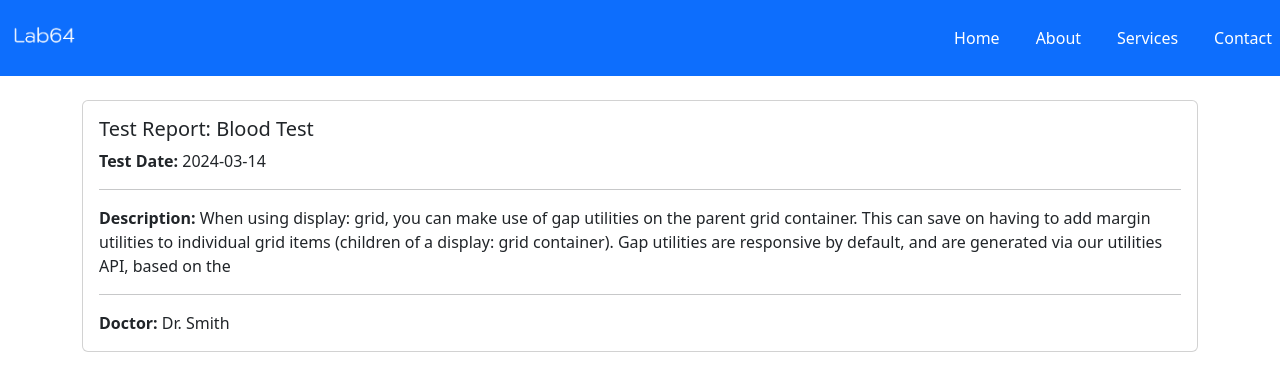
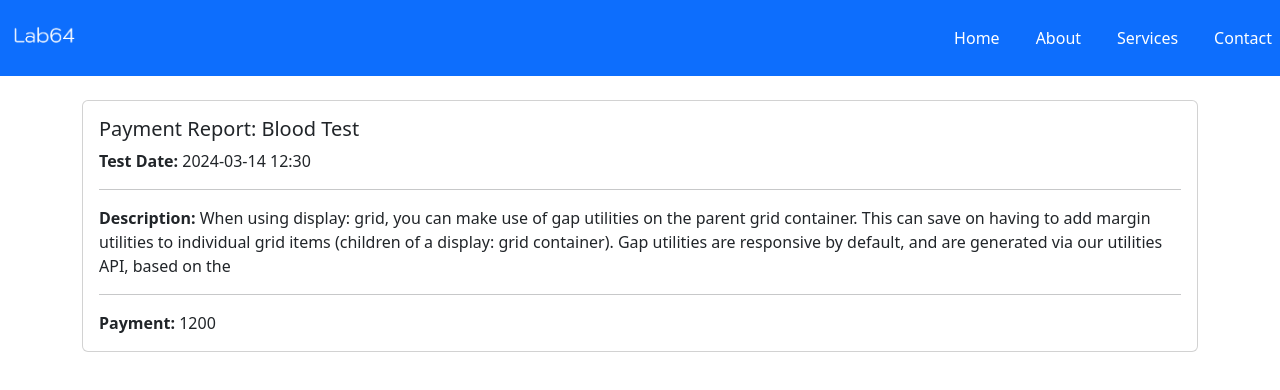
Before and after one commit to Vinuth004/lab64, a React (Vite) app: page / in a window 1280 px wide. Shown: the top 390 px of the page. Built offline with nearby package versions, Linux system fonts and the light colour scheme.

Commit message:
Included payment report list, detailed individual payment report in the following files => billing_list, Billing,BillingReport

```diff
--- /dev/null
+++ b/src/Billing.tsx
@@ -0,0 +1,21 @@
+import React from 'react';
+import BillingReport from './BillingReport';
+import Navbar from './Nav';
+const test = {
+  testName: 'Blood Test',
+  testDate: '2024-03-14 12:30',
+  description: 'When using display: grid, you can make use of gap utilities on the parent grid container. This can save on having to add margin utilities to individual grid items (children of a display: grid container). Gap utilities are responsive by default, and are generated via our utilities API, based on the',
+  payment: '1200',
+};
+
+const Billing: React.FC = () => {
+  return (
+    <div className="App">
+        <Navbar/>
+        <br />
+      <BillingReport test={test} />
+    </div>
+  );
+};
+
+export default Billing;
--- /dev/null
+++ b/src/BillingReport.tsx
@@ -0,0 +1,36 @@
+import React from 'react';
+import 'bootstrap/dist/css/bootstrap.min.css';
+
+import { Container, Card } from 'react-bootstrap';
+
+interface Billing {
+  testName: string;
+  testDate: string;
+  description: string;
+  payment: string;
+}
+
+interface BillingReportProps {
+  test: Billing;
+}
+
+const BillingReport: React.FC<BillingReportProps> = ({ test }) => {
+  return (
+    <Container>
+      <Card>
+        <Card.Body>
+          <Card.Title>Payment Report: {test.testName}</Card.Title>
+          <Card.Text>
+            <strong>Test Date:</strong> {test.testDate} <br />
+            <hr />
+            <strong>Description:</strong> {test.description} <br />
+            <hr />
+            <strong>Payment:</strong> {test.payment}
+          </Card.Text>
+        </Card.Body>
+      </Card>
+    </Container>
+  );
+};
+
+export default BillingReport;
--- /dev/null
+++ b/src/billing_list.tsx
@@ -0,0 +1,62 @@
+import React, { useState } from 'react';
+import 'bootstrap/dist/css/bootstrap.min.css';
+import Navbar from './Nav';
+import './chatlist.css';
+import {  Button } from 'react-bootstrap';
+
+const TestList: React.FC = () => {
+  const [searchQuery, setSearchQuery] = useState<string>('');
+
+
+  const chatItems = [
+    { id: 1, name: "Payment 1", time: "2023/12/01 12:30", note: "Note 1" },
+    { id: 2, name: "Payment 2", time: "2023/12/25 14:30", note: "Note 2" }
+  ];
+
+  // Filter chat items based on search query
+  const filteredChatItems = chatItems.filter(item =>
+    item.name.toLowerCase().includes(searchQuery.toLowerCase())
+  );
+
+  return (
+    <>
+      <Navbar />
+      <div className="container-fluid">
+        <div className="row">
+          <div className="col-md-6 offset-md-3">
+            <br />
+            <h1>Payment Reports</h1>
+            <hr />
+            <hr />
+            <div id="searchBarWrapper" className="">
+              <input
+                type="text"
+                className="form-control search-bar"
+                placeholder="Search..."
+                id="searchInput"
+                value={searchQuery}
+                onChange={(e) => setSearchQuery(e.target.value)}
+              />
+            </div>
+            <hr />
+            <ul className="chat-list" id="chatList">
+              {filteredChatItems.map((item) => (
+                <li className="chat-item" key={item.id}>
+                  <h5>{item.name}</h5>
+                  <p>Date Time - {item.time}</p>
+                  <p>Payment - {item.note}</p>
+                  <div>
+                    <Button  variant='danger'>Delete</Button>
+                  </div>
+                </li>
+              ))}
+            </ul>
+          </div>
+        </div>
+      </div>
+
+    </>
+  );
+}
+
+export default TestList;
--- a/src/main.tsx
+++ b/src/main.tsx
@@ -8,9 +8,12 @@ import Register from './Register.tsx'
 import AppointmentForm from './NewAppointment.tsx'
 import UserSettings from './Settings.tsx'
 import ChatPage from './Chat.tsx'
-import TestList from './Test_report_list.tsx'
+// import TestList from './Test_report_list.tsx'
 import App from './Test.tsx'
+import TestList from './billing_list.tsx'
+import Billing from './Billing.tsx'
+
 ReactDOM.createRoot(document.getElementById('root')!).render(
 
-  <App/>
+  <Billing/>
 )
```
